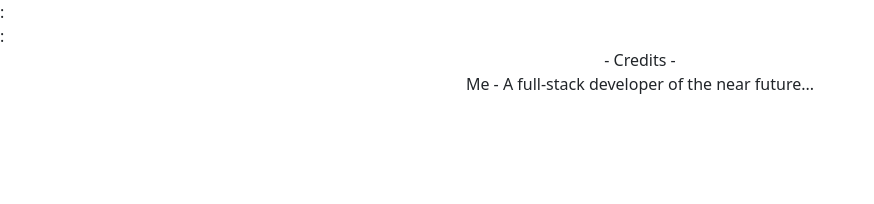
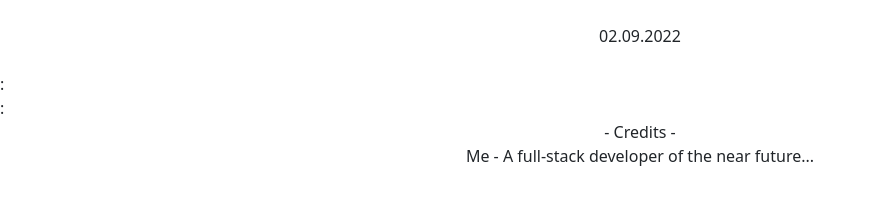
Before and after one commit to ATErcan/digital-clock, a plain HTML site: page index.html in a window 1280 px wide. Shown: the whole page, without its empty margins (0-874 px from the left). Drawn offline with nearby package versions, Linux system fonts and the light colour scheme.

Commit message:
js date done

```diff
--- a/app.js
+++ b/app.js
@@ -0,0 +1,13 @@
+// Date divs
+const dayDate = document.querySelector(".day-date");
+const monthDate = document.querySelector(".month-date");
+const year = document.querySelector(".year-date");
+
+// Date conditions
+Number(new Date().getDate()) < 10
+  ? (dayDate.innerText = `0${new Date().getDate()}`)
+  : (dayDate.innerText = new Date().getDate());
+Number(new Date().getMonth()) < 10
+  ? (monthDate.innerText = `0${new Date().getMonth()}`)
+  : (monthDate.innerText = new Date().getDate());
+year.innerText = new Date().getFullYear();
--- a/index.html
+++ b/index.html
@@ -16,9 +16,13 @@
   </head>
   <body>
     <header class="date container">
-      <div class="day-date"></div>
-      <div class="month-date"></div>
-      <div class="year-date"></div>
+      <div class="d-flex justify-content-center p-4">
+        <div class="day-date"></div>
+        <span>.</span>
+        <div class="month-date"></div>
+        <span>.</span>
+        <div class="year-date"></div>
+      </div>
     </header>
     <main class="main">
       <div class="row">
--- a/style.css
+++ b/style.css
@@ -0,0 +1,20 @@
+footer a {
+  display: inline-block;
+}
+footer a:hover {
+  animation: click 0.5s linear 1;
+}
+@keyframes click {
+  0% {
+    transform: scale(1.2);
+  }
+  50% {
+    transform: scale(1);
+  }
+  75% {
+    transform: scale(1.2);
+  }
+  100% {
+    transform: scale(1);
+  }
+}
```
